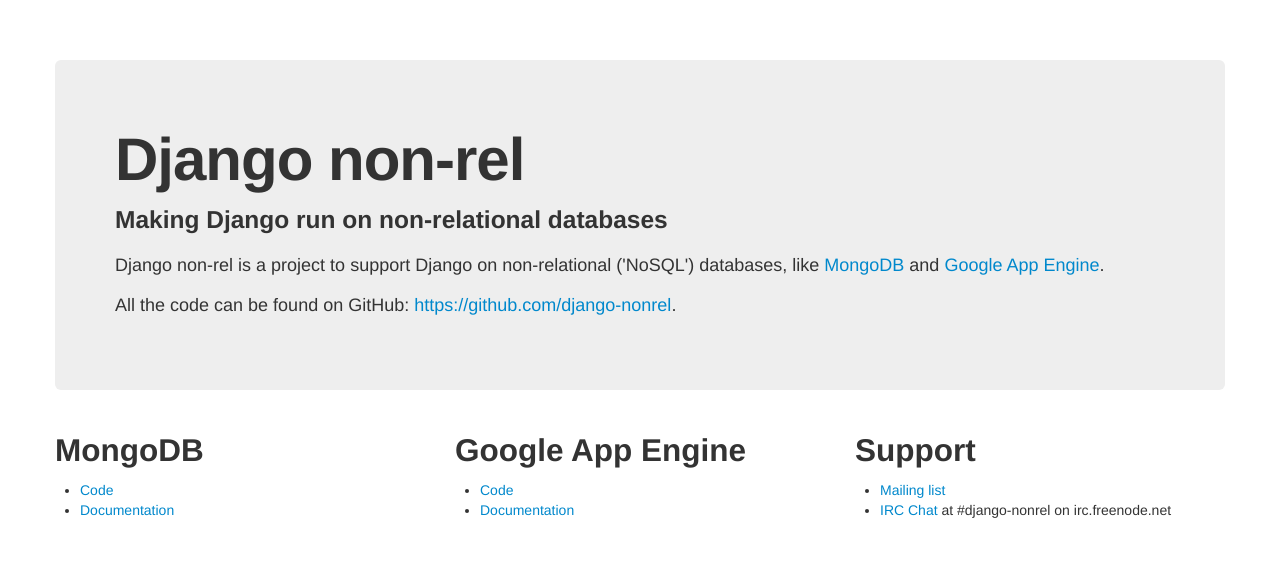
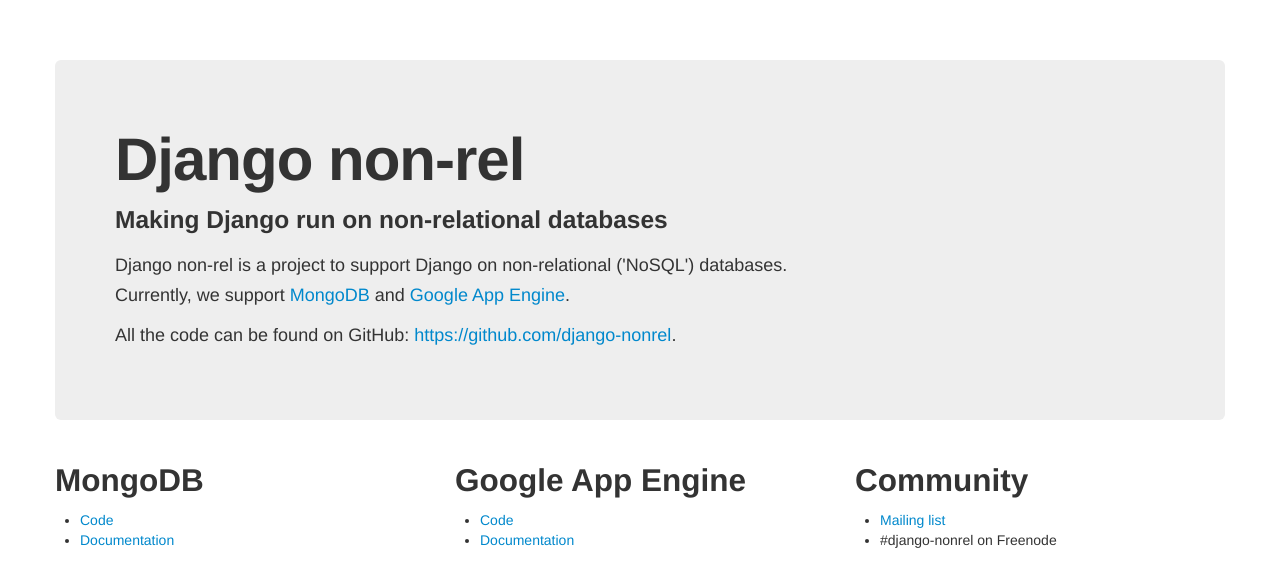
Before and after one commit to django-nonrel/django-nonrel.github.com, a plain HTML site: page index.html in a window 1280 px wide. Drawn offline with Linux system fonts and the light colour scheme.

Commit message:
Reverted index.html

```diff
--- a/index.html
+++ b/index.html
@@ -13,7 +13,7 @@
     <div class="hero-unit">
       <h1>Django non-rel</h1>
       <h3>Making Django run on non-relational databases</h2>
-      <p>Django non-rel is a project to support Django on non-relational ('NoSQL') databases, like <a href="http://www.mongodb.org/">MongoDB</a> and <a href="https://developers.google.com/appengine/">Google App Engine</a>.</p>
+      <p>Django non-rel is a project to support Django on non-relational ('NoSQL') databases.<br/>Currently, we support <a href="http://www.mongodb.org/">MongoDB</a> and <a href="https://developers.google.com/appengine/">Google App Engine</a>.</p>
       <p>All the code can be found on GitHub: <a href="https://github.com/django-nonrel">https://github.com/django-nonrel</a>.</p>
     </div>
 
@@ -35,14 +35,14 @@
         </ul>
       </div>
       <div class="span4">
-        <h2>Support</h2>
+        <h2>Community</h2>
+
         <ul>
           <li><a href="https://groups.google.com/group/django-non-relational">Mailing list</a></li>
-          <li><a href="irc://irc.freenode.net/django-nonrel">IRC Chat</a> at #django-nonrel on irc.freenode.net</li>
+          <li>#django-nonrel on Freenode</li>
         </ul>
       </div>
     </div>
-
   </div> <!-- /container -->
 </body>
 </html>
```
